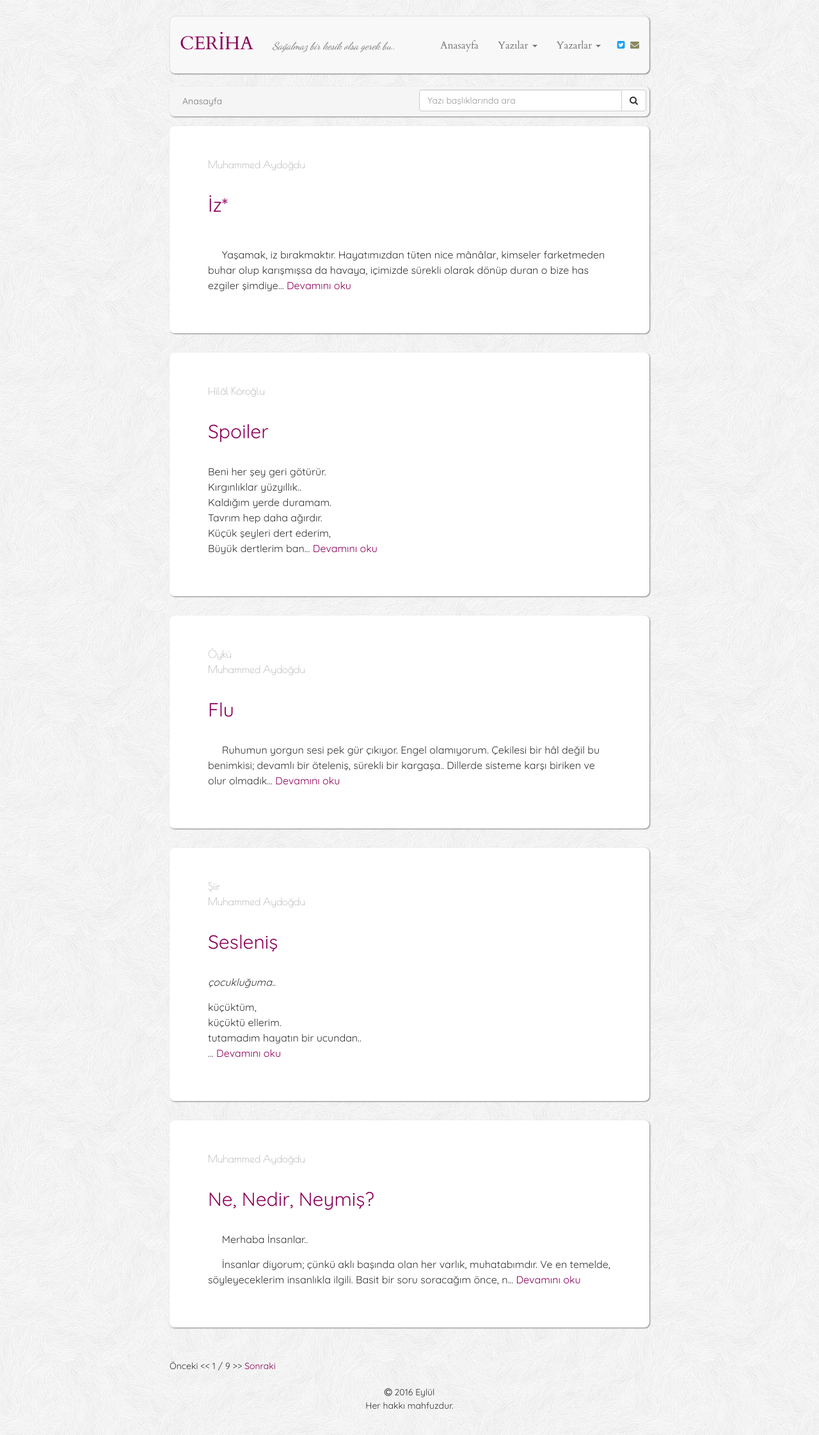
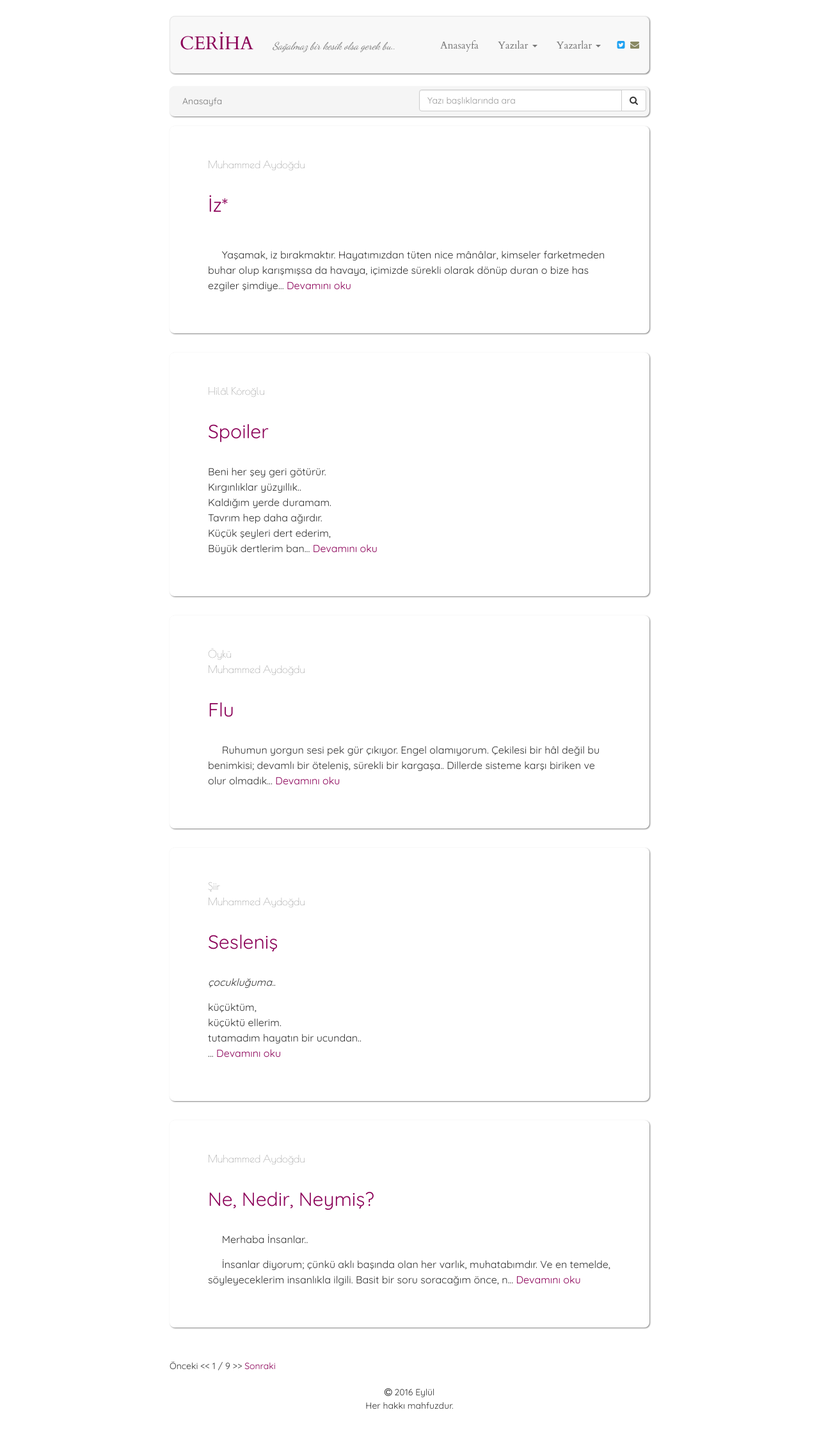
Before and after one commit to muhammedaydogdu/muhammedaydogdu.github.io, a Jekyll site: the page built from index.html, in a window 1280 px wide. Shown: the whole page at 64% size. Built offline with Jekyll 4.4.1, drawn with Linux system fonts in a browser that asks for light colours; some web fonts are replaced; the list of posts is cut into pages by our own code.

Commit message:
Update style.css

```diff
--- a/css/style.css
+++ b/css/style.css
@@ -15,7 +15,7 @@
 body {
   font-family: 'Quicksand', "Times New Roman", serif;
   line-height: 1.5;
-  background: url("../images/subtle_white_feathers.png");
+  background: url("../images/pw_maze_white.png");
 }
 
 a {
```
